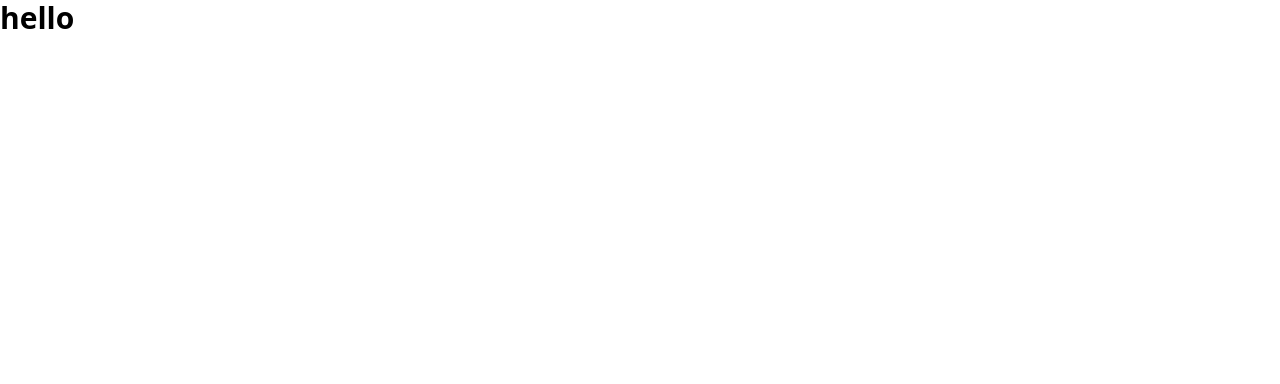
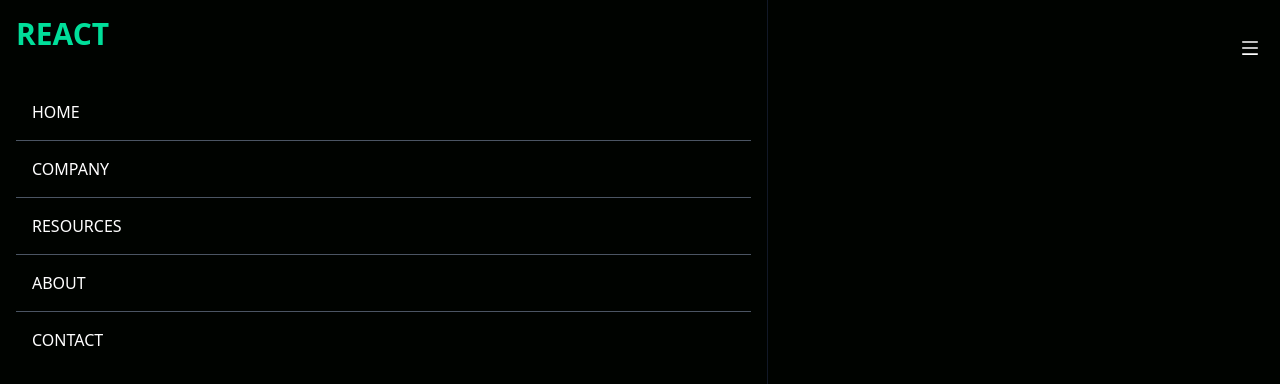
Before and after one commit to Harshhhh1701/Groww-Project, a React (Create React App) app: page / in a window 1280 px wide. Shown: the top 384 px of the page. Built offline with nearby package versions, Linux system fonts and the light colour scheme.

Commit message:
navbar-p

```diff
--- a/package.json
+++ b/package.json
@@ -8,6 +8,7 @@
     "@testing-library/user-event": "^13.5.0",
     "react": "^18.2.0",
     "react-dom": "^18.2.0",
+    "react-icons": "^4.4.0",
     "react-scripts": "5.0.1",
     "web-vitals": "^2.1.4"
   },
--- a/src/App.js
+++ b/src/App.js
@@ -1,9 +1,12 @@
 
 import './App.css';
+import Navbar from './components/navbar';
 
 function App() {
   return (
-    <div className='text-3xl font-bold'>hello</div>
+    <>
+      <Navbar/>
+    </>
   );
 }
 
--- /dev/null
+++ b/src/components/navbar.jsx
@@ -0,0 +1,32 @@
+import React,{useState} from 'react'
+import { AiOutlineClose, AiOutlineMenu } from 'react-icons/ai'
+const Navbar = () => {
+    return (
+        <div className='text-white flex justify-between items-center h-24 max-w-[1240px] mx-auto'>
+            <h1 className='w-full text-3xl font-bold text-[#00df9a]'>REACT</h1>
+            <ul className='flex hidden'>
+                <li className='p-4'>Home</li>
+                <li className='p-4'>Company</li>
+                <li className='p-4'>Resources</li>
+                <li className='p-4'>About</li>
+                <li className='p-4'>Contact</li>
+            </ul>
+            <div>
+                <AiOutlineMenu size={20} />
+            </div>
+            <div className='fixed left-0 top-0 w-[60%] h-full border-r border-r-gray-900 bg-[#000300]'>
+            <h1 className='w-full text-3xl font-bold text-[#00df9a] m-4'>REACT</h1>
+                <ul className='p-4 uppercase'>
+                    <li className='p-4 border-b border-gray-600'>Home</li>
+                    <li className='p-4 border-b border-gray-600'>Company</li>
+                    <li className='p-4 border-b border-gray-600'>Resources</li>
+                    <li className='p-4 border-b border-gray-600'>About</li>
+                    <li className='p-4'>Contact</li>
+                </ul>
+            </div>
+
+        </div>
+    )
+}
+
+export default Navbar
--- a/src/index.css
+++ b/src/index.css
@@ -1,3 +1,7 @@
 @tailwind base;
 @tailwind components;
 @tailwind utilities;
+
+body{
+    background-color: #000300;
+}
```
Also changed, not shown: 1 other file (tests, documents, lock files or other folders).
